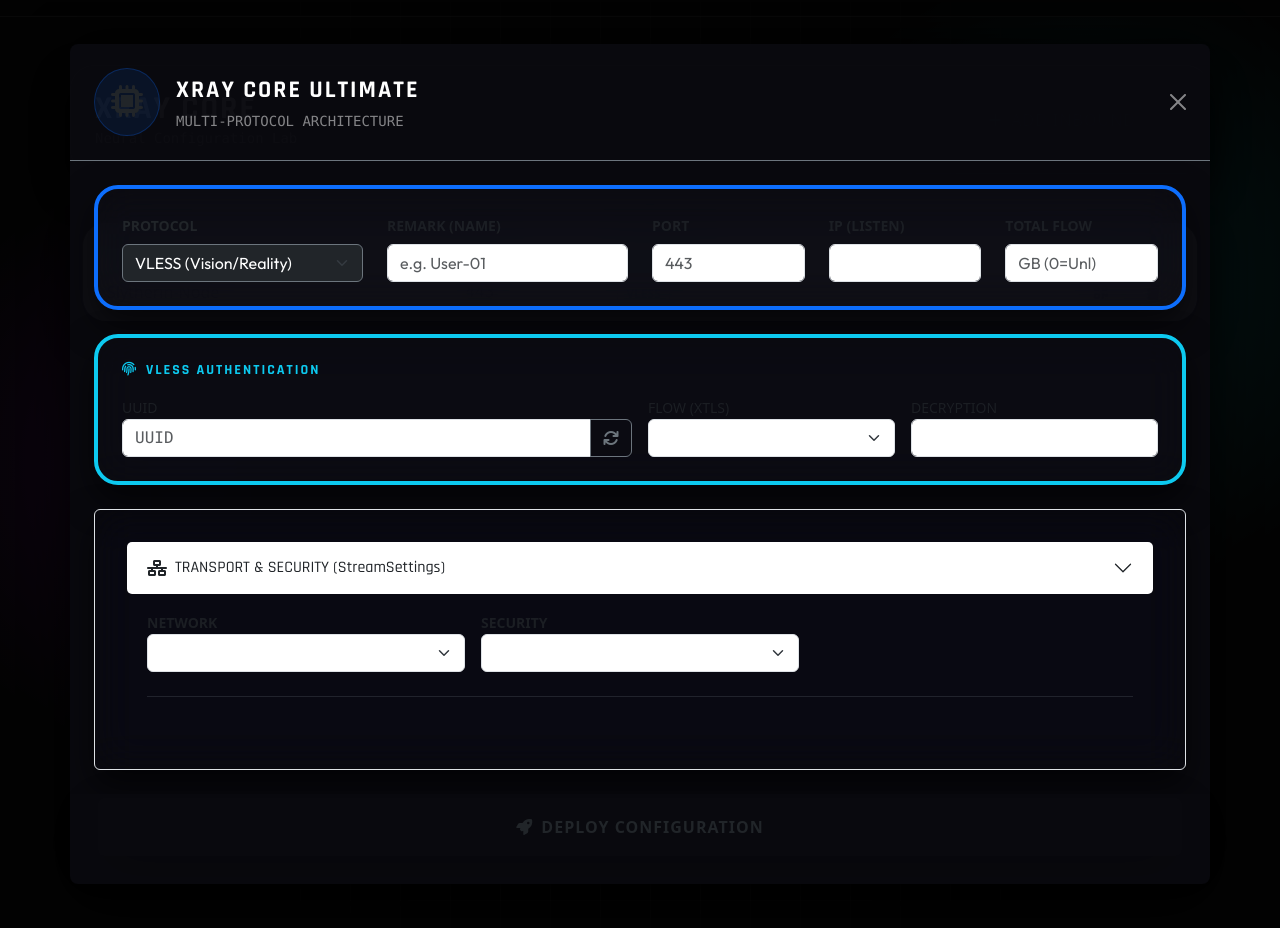
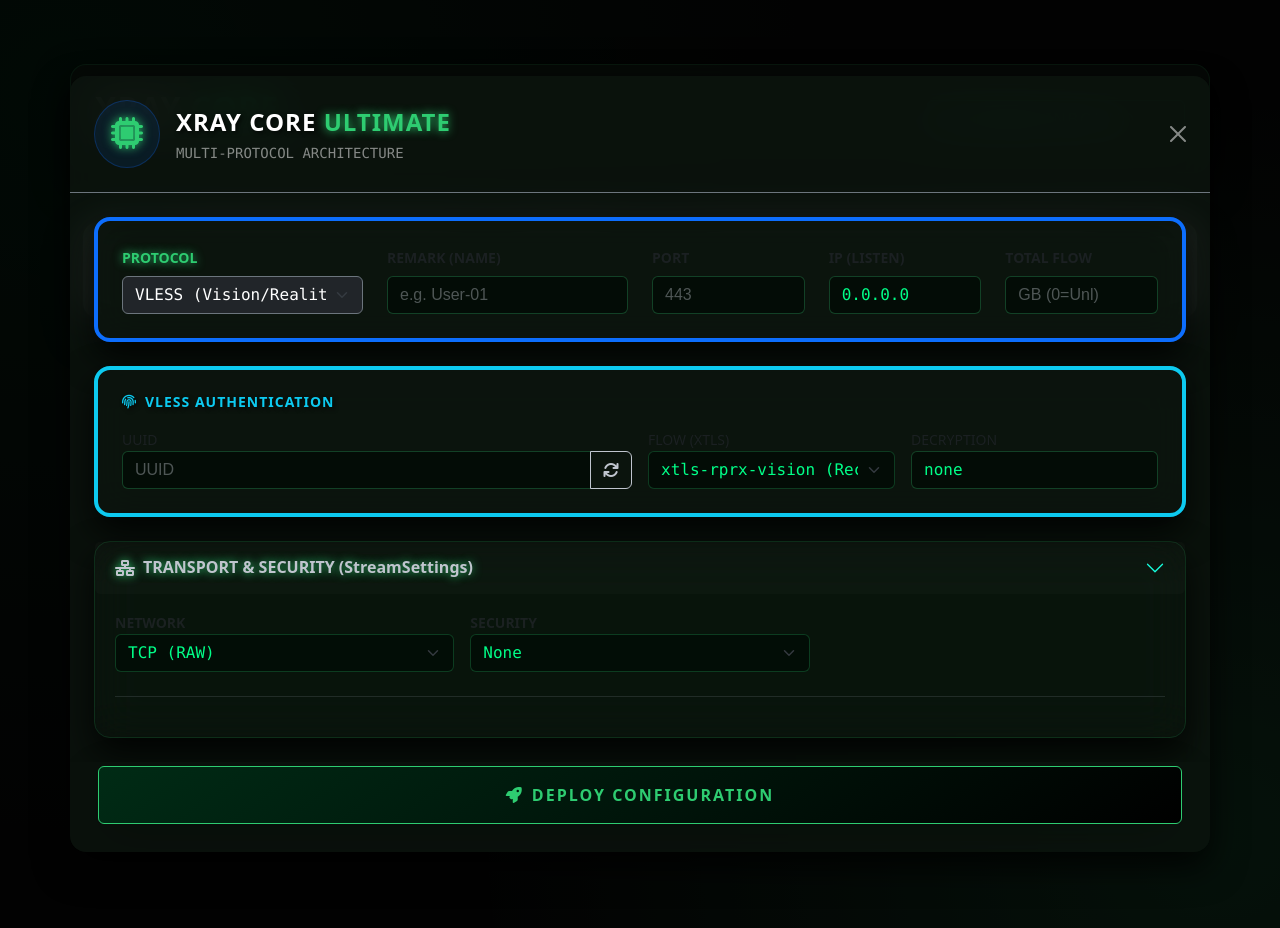
Before and after one commit to AlamorNetwork/AlamorPanel, a Flask app: page / in a window 1280 px wide, after a click on "ADD INBOUND". Run offline with Flask 3, Linux system fonts and the light colour scheme.

Commit message:
Updating Panel

```diff
--- a/static/css/style.css
+++ b/static/css/style.css
@@ -1,282 +1,160 @@
-/* AlamorTunnel/static/css/style.css */
-@import url('https://fonts.googleapis.com/css2?family=Outfit:wght@200;400;600;800&family=Rajdhani:wght@500;700&display=swap');
+/* =========================================
+   ALAMOR SLYTHERIN THEME - ULTIMATE DARK
+   ========================================= */
 
 :root {
-    --bg-dark: #050505;
-    --bg-panel: rgba(20, 20, 20, 0.6);
-    --primary-neon: #00f3ff;   /* Cyan Neon */
-    --secondary-neon: #bc13fe; /* Purple Neon */
-    --success-neon: #0aff60;   /* Green Neon */
-    --danger-neon: #ff0055;    /* Red Neon */
+    /* Slytherin Palette */
+    --bg-deep: #05070a; /* سیاه مطلق */
+    --bg-glass-dark: rgba(12, 20, 15, 0.85); /* شیشه دودی تیره */
+    --neon-green-primary: #2ecc71; /* سبز نئونی اصلی */
+    --neon-green-secondary: #00ff88; /* سبز روشن‌تر برای هایلایت */
+    --slytherin-silver: #c0c5ce; /* نقره‌ای برای متون ثانویه */
+    --text-bright: #ffffff; /* سفید خالص برای تیترها */
 
-    --glass-border: 1px solid rgba(255, 255, 255, 0.1);
-    --glass-shadow: 0 8px 32px 0 rgba(0, 0, 0, 0.5);
-    --neon-glow: 0 0 10px rgba(0, 243, 255, 0.5), 0 0 20px rgba(0, 243, 255, 0.3);
+    /* Effects */
+    --slytherin-glow: 0 0 15px rgba(46, 204, 113, 0.4);
+    --slytherin-glow-strong: 0 0 25px rgba(0, 255, 136, 0.6);
+    --card-border: 1px solid rgba(46, 204, 113, 0.15);
 }
 
+/* تنظیمات پایه و پس‌زمینه */
 body {
-    background-color: var(--bg-dark);
+    background-color: var(--bg-deep);
+    color: var(--text-bright);
+    font-family: 'Segoe UI', 'Roboto', sans-serif;
+    /* یک افکت هاله سبز محو در پس‌زمینه */
     background-image:
-        radial-gradient(circle at 15% 50%, rgba(188, 19, 254, 0.15), transparent 25%),
-        radial-gradient(circle at 85% 30%, rgba(0, 243, 255, 0.15), transparent 25%);
+        radial-gradient(circle at 5% 10%, rgba(0, 40, 20, 0.4) 0%, transparent 50%),
+        radial-gradient(circle at 95% 90%, rgba(46, 204, 113, 0.15) 0%, transparent 50%);
     background-attachment: fixed;
-    color: #fff;
-    font-family: 'Outfit', sans-serif;
-    min-height: 100vh;
-    overflow-x: hidden;
 }
 
-/* --- Animated Background Grid --- */
-body::before {
-    content: "";
-    position: fixed;
-    top: 0; left: 0; width: 100%; height: 100%;
-    background: linear-gradient(rgba(255, 255, 255, 0.03) 1px, transparent 1px),
-                linear-gradient(90deg, rgba(255, 255, 255, 0.03) 1px, transparent 1px);
-    background-size: 50px 50px;
-    z-index: -1;
-    pointer-events: none;
-    mask-image: radial-gradient(circle, black 40%, transparent 80%);
+/* --- Typography & Colors (خوانایی بالا) --- */
+h1, h2, h3, h4, h5, h6, .h1, .h2, .h3, .h4, .h5, .h6 {
+    color: var(--text-bright) !important;
+    letter-spacing: 1px;
+    text-shadow: 2px 2px 4px rgba(0,0,0,0.7);
 }
 
-h1, h2, h3, h4, h5, h6 {
-    font-family: 'Rajdhani', sans-serif;
+.text-muted, small, .small, label {
+    color: var(--slytherin-silver) !important;
+    font-weight: 500; /* کمی ضخیم‌تر برای خوانایی بهتر */
+}
+
+/* متن‌های نئونی (مثل تیتر مودال) */
+.text-primary-neon {
+    color: var(--neon-green-primary) !important;
+    text-shadow: 0 0 10px var(--neon-green-primary);
+}
+
+/* --- Glassmorphism دودی و خفن --- */
+.glass-panel, .glass-card, .modal-content {
+    background: var(--bg-glass-dark) !important;
+    backdrop-filter: blur(20px) saturate(150%) !important; /* تاری بیشتر و رنگ غلیظ‌تر */
+    border: var(--card-border) !important;
+    box-shadow: 0 15px 35px rgba(0, 0, 0, 0.8) !important; /* سایه عمیق */
+    border-radius: 16px !important;
+}
+
+/* هاور روی کارت‌ها: درخشش سبز */
+.glass-card:hover {
+    border-color: var(--neon-green-primary) !important;
+    box-shadow: var(--slytherin-glow-strong), inset 0 0 20px rgba(0, 20, 10, 0.5) !important;
+    transform: translateY(-2px);
+    transition: all 0.3s ease;
+}
+
+/* --- فرم‌ها و اینپوت‌ها (استایل هکری/سایبر) --- */
+.form-control, .form-select, .input-group-text {
+    background-color: rgba(0, 10, 5, 0.7) !important; /* پس‌زمینه بسیار تیره */
+    border: 1px solid rgba(46, 204, 113, 0.25) !important;
+    color: var(--neon-green-secondary) !important; /* متن تایپ شده سبز نئونی */
+    font-family: 'Consolas', monospace; /* فونت کدنویسی برای حس فنی */
+    font-weight: bold;
+}
+
+.form-control:focus, .form-select:focus {
+    background-color: rgba(0, 20, 10, 0.9) !important;
+    border-color: var(--neon-green-primary) !important;
+    box-shadow: var(--slytherin-glow) !important;
+    color: var(--text-bright) !important;
+}
+
+.form-control::placeholder {
+    color: rgba(192, 197, 206, 0.4) !important;
+    font-family: sans-serif;
+    font-weight: normal;
+}
+
+/* اصلاح رنگ آپشن‌های سلکت در مرورگر */
+select option {
+    background-color: var(--bg-deep) !important;
+    color: var(--text-bright) !important;
+}
+
+/* --- دکمه‌ها (جادوی اسلایترین) --- */
+/* دکمه اصلی */
+.btn-glass {
+    background: linear-gradient(145deg, #002b15, #000000) !important;
+    border: 1px solid var(--neon-green-primary) !important;
+    color: var(--neon-green-primary) !important;
     text-transform: uppercase;
     letter-spacing: 2px;
-}
-
-/* --- ULTRA GLASS CARDS --- */
-.glass-card {
-    background: rgba(15, 15, 20, 0.4);
-    backdrop-filter: blur(20px) saturate(180%);
-    -webkit-backdrop-filter: blur(20px) saturate(180%);
-    border: 1px solid rgba(255, 255, 255, 0.08);
-    border-top: 1px solid rgba(255, 255, 255, 0.2);
-    border-left: 1px solid rgba(255, 255, 255, 0.2);
-    border-radius: 24px;
-    box-shadow: 0 15px 35px rgba(0, 0, 0, 0.6);
-    padding: 2rem;
-    transition: all 0.4s cubic-bezier(0.175, 0.885, 0.32, 1.275);
+    font-weight: 700;
     position: relative;
     overflow: hidden;
-}
-
-.glass-card:hover {
-    transform: translateY(-8px) scale(1.02);
-    border-color: rgba(255, 255, 255, 0.3);
-    box-shadow: 0 20px 50px rgba(0, 0, 0, 0.7),
-                0 0 20px rgba(0, 243, 255, 0.1); /* Subtle Neon Glow */
-}
-
-/* Shimmer Effect on Hover */
-.glass-card::after {
-    content: "";
-    position: absolute;
-    top: 0; left: -100%;
-    width: 50%; height: 100%;
-    background: linear-gradient(to right, transparent, rgba(255,255,255,0.1), transparent);
-    transform: skewX(-25deg);
-    transition: 0.5s;
-}
-.glass-card:hover::after {
-    left: 120%;
-    transition: 0.7s;
-}
-
-/* --- NEON BUTTONS --- */
-.btn-glass {
-    background: transparent;
-    border: 2px solid var(--primary-neon);
-    color: var(--primary-neon);
-    font-family: 'Rajdhani', sans-serif;
-    font-weight: 700;
-    text-transform: uppercase;
-    letter-spacing: 1px;
-    border-radius: 12px;
-    padding: 12px 30px;
-    position: relative;
-    overflow: hidden;
-    transition: 0.3s;
-    z-index: 1;
-}
-
-.btn-glass::before {
-    content: "";
-    position: absolute;
-    top: 0; left: 0; width: 0%; height: 100%;
-    background: var(--primary-neon);
-    z-index: -1;
-    transition: 0.3s cubic-bezier(0.4, 0, 0.2, 1);
+    transition: all 0.4s ease;
 }
 
 .btn-glass:hover {
-    color: #000;
-    box-shadow: 0 0 25px var(--primary-neon);
-    text-shadow: none;
-}
-.btn-glass:hover::before { width: 100%; }
-
-.btn-glass-danger {
-    background: transparent;
-    border: 2px solid var(--danger-neon);
-    color: var(--danger-neon);
-    border-radius: 12px;
-    padding: 10px 25px;
-    font-weight: bold;
-    transition: 0.3s;
-}
-.btn-glass-danger:hover {
-    background: var(--danger-neon);
-    color: white;
-    box-shadow: 0 0 20px var(--danger-neon);
+    background: var(--neon-green-primary) !important;
+    color: #000 !important; /* متن مشکی روی پس‌زمینه سبز */
+    box-shadow: 0 0 30px var(--neon-green-primary) !important; /* درخشش شدید */
 }
 
-/* --- FORMS --- */
-.form-control, .form-select {
-    background: rgba(0, 0, 0, 0.4);
-    border: 1px solid rgba(255, 255, 255, 0.1);
-    color: #fff !important;
-    border-radius: 12px;
-    padding: 14px;
-    font-family: 'Outfit', sans-serif;
+/* دکمه‌های ثانویه (مثل تولید UUID) */
+.btn-outline-secondary, .btn-outline-primary {
+    border-color: var(--slytherin-silver) !important;
+    color: var(--slytherin-silver) !important;
+}
+.btn-outline-secondary:hover, .btn-outline-primary:hover {
+    background-color: var(--slytherin-silver) !important;
+    color: var(--bg-deep) !important;
+    box-shadow: 0 0 10px var(--slytherin-silver);
 }
 
-.form-control:focus {
-    background: rgba(0, 0, 0, 0.6);
-    border-color: var(--primary-neon);
-    box-shadow: 0 0 15px rgba(0, 243, 255, 0.2);
-    color: #fff;
+/* دکمه بستن مودال */
+.btn-close-white {
+    filter: invert(1) brightness(1.5);
+    opacity: 0.8;
+}
+.btn-close-white:hover { opacity: 1; transform: rotate(90deg); transition: 0.3s; }
+
+/* --- آکاردئون و مودال --- */
+.modal-header, .modal-footer {
+    border-color: rgba(46, 204, 113, 0.2) !important;
 }
 
-/* --- NAVBAR --- */
-.navbar-glass {
-    background: rgba(5, 5, 5, 0.8);
-    backdrop-filter: blur(15px);
-    border-bottom: 1px solid rgba(255,255,255,0.05);
-    padding: 1.2rem 0;
+.accordion-button {
+    background: rgba(255, 255, 255, 0.02) !important;
+    color: var(--slytherin-silver) !important;
+    font-weight: 600;
 }
 
-.navbar-brand {
-    font-size: 2rem;
-    font-weight: 800;
-    color: #fff !important;
-    text-shadow: 0 0 10px rgba(255,255,255,0.3);
+/* وقتی آکاردئون باز میشه */
+.accordion-button:not(.collapsed) {
+    background: rgba(46, 204, 113, 0.08) !important;
+    color: var(--neon-green-primary) !important;
+    box-shadow: inset 0 -2px 0 var(--neon-green-primary) !important; /* خط سبز زیرش */
 }
 
-.nav-link {
-    position: relative;
-    color: rgba(255,255,255,0.6) !important;
-    transition: 0.3s;
-}
-.nav-link:hover, .nav-link.active {
-    color: #fff !important;
-    text-shadow: 0 0 8px var(--primary-neon);
-}
-.nav-link::after {
-    content: '';
-    position: absolute;
-    width: 0; height: 2px;
-    bottom: 5px; left: 0;
-    background-color: var(--primary-neon);
-    transition: width 0.3s;
-    box-shadow: 0 0 10px var(--primary-neon);
-}
-.nav-link:hover::after { width: 100%; }
-
-/* --- BADGES & PROTOCOL COLORS --- */
-.text-hysteria { color: var(--danger-neon) !important; text-shadow: 0 0 15px var(--danger-neon); }
-.border-hysteria { border-color: var(--danger-neon) !important; }
-
-.text-rathole { color: #ff9d00 !important; text-shadow: 0 0 15px #ff9d00; }
-.border-rathole { border-color: #ff9d00 !important; }
-
-.text-backhaul { color: #ffd700 !important; text-shadow: 0 0 15px #ffd700; }
-.border-backhaul { border-color: #ffd700 !important; }
-
-.text-gost { color: var(--success-neon) !important; text-shadow: 0 0 15px var(--success-neon); }
-.border-gost { border-color: var(--success-neon) !important; }
-
-/* --- MODALS --- */
-.modal-content.glass-panel {
-    background: rgba(10, 10, 15, 0.95);
-    border: 1px solid rgba(255,255,255,0.1);
-    box-shadow: 0 0 50px rgba(0,0,0,0.8);
+.accordion-button::after {
+    filter: invert(1) sepia(1) saturate(5) hue-rotate(90deg); /* سبز کردن فلش آکاردئون */
 }
 
-/* --- HIGH CONTRAST TABLE STYLES --- */
-/* رنگ متن پیش‌فرض جدول رو کاملاً سفید می‌کنیم */
-.table {
-    color: #ffffff !important; /* سفید خالص */
+/* چک باکس‌ها و سوییچ‌ها */
+.form-check-input:checked {
+    background-color: var(--neon-green-primary) !important;
+    border-color: var(--neon-green-primary) !important;
+    box-shadow: var(--slytherin-glow);
 }
-
-/* وقتی موس روی ردیف میاد، پس‌زمینه روشن‌تر و متن درخشان‌تر میشه */
-.table tbody tr:hover {
-    background: rgba(255, 255, 255, 0.05);
-    color: #ffffff;
-    text-shadow: 0 0 5px rgba(255, 255, 255, 0.5); /* درخشش متن */
-}
-
-.table thead th {
-    color: var(--primary-neon) !important;
-    text-shadow: 0 0 10px rgba(0, 243, 255, 0.3);
-    font-weight: 700;
-}
-
-/* رنگ خاکستری muted رو توی تم تاریک روشن‌تر می‌کنیم */
-.text-muted {
-    color: #a0a0a0 !important; /* خاکستری روشن‌تر برای خوانایی */
-}
-
-/* --- NEON ICON BUTTONS (High Visibility) --- */
-/* استایل پایه دکمه‌های آیکونی */
-.btn-icon-glow {
-    width: 40px;
-    height: 40px;
-    display: inline-flex;
-    align-items: center;
-    justify-content: center;
-    border-radius: 50%;
-    background: rgba(0, 0, 0, 0.3); /* پس‌زمینه تیره‌تر برای کنتراست */
-    border: 1px solid rgba(255, 255, 255, 0.1);
-    transition: all 0.3s cubic-bezier(0.25, 0.8, 0.25, 1);
-    font-size: 1.1rem;
-}
-
-/* دکمه مانیتورینگ (سبز/آبی نئونی) */
-.btn-monitor {
-    color: var(--primary-neon);
-    border-color: var(--primary-neon);
-    box-shadow: 0 0 5px rgba(0, 243, 255, 0.2) inset;
-}
-.btn-monitor:hover {
-    background: var(--primary-neon);
-    color: #000;
-    box-shadow: 0 0 20px var(--primary-neon);
-    transform: scale(1.1);
-}
-
-/* دکمه ویرایش (بنفش نئونی) */
-.btn-config {
-    color: var(--secondary-neon);
-    border-color: var(--secondary-neon);
-    box-shadow: 0 0 5px rgba(188, 19, 254, 0.2) inset;
-}
-.btn-config:hover {
-    background: var(--secondary-neon);
-    color: #fff;
-    box-shadow: 0 0 20px var(--secondary-neon);
-    transform: scale(1.1);
-}
-
-/* دکمه حذف (قرمز نئونی) */
-.btn-delete {
-    color: var(--danger-neon);
-    border-color: var(--danger-neon);
-    box-shadow: 0 0 5px rgba(255, 0, 85, 0.2) inset;
-}
-.btn-delete:hover {
-    background: var(--danger-neon);
-    color: #fff;
-    box-shadow: 0 0 20px var(--danger-neon);
-    transform: scale(1.1);
-}
```
